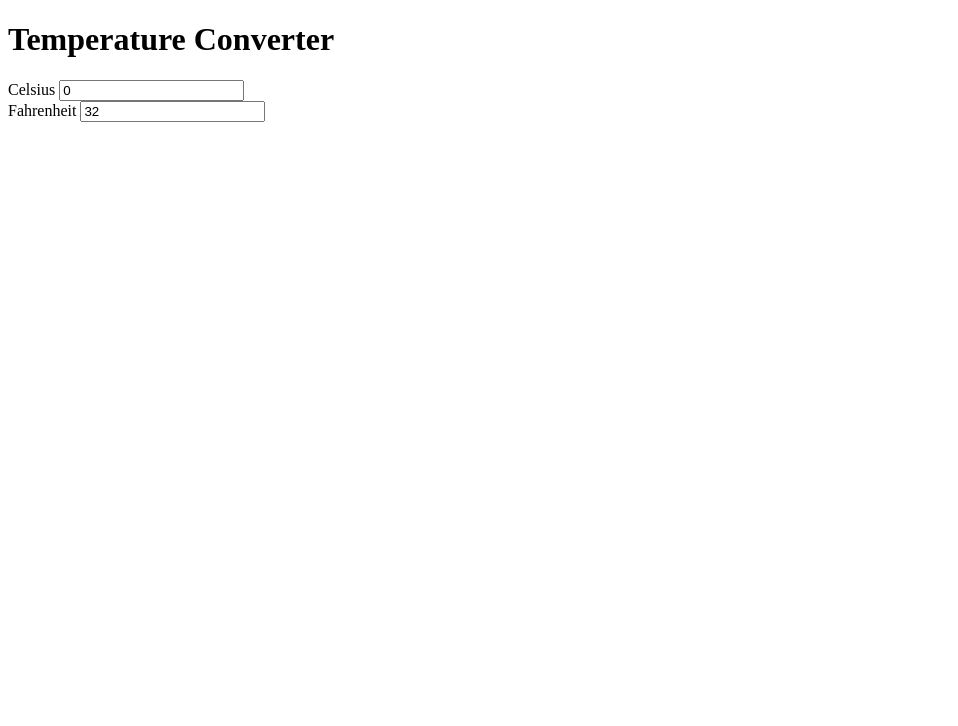
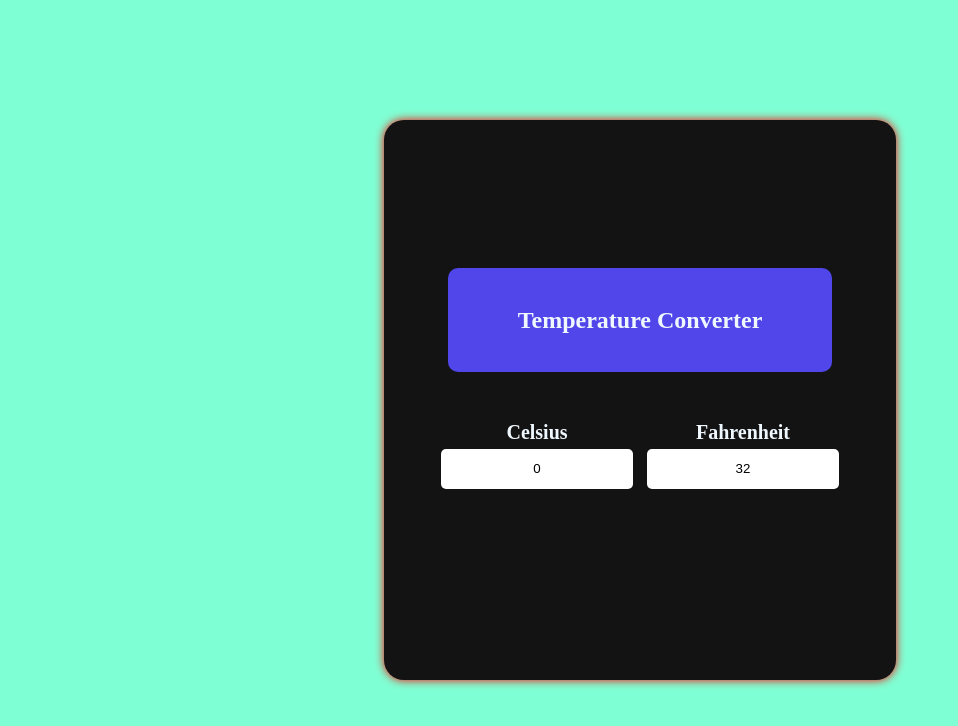
Before and after one commit to mailmesapna1/Temperature-converter, a plain HTML site: page index.html in a window 1280 px wide. Shown: the whole page, without its empty margins (0-958 px from the left). Drawn offline with Linux system fonts and the light colour scheme.

Commit message:
first commit

```diff
--- a/index.html
+++ b/index.html
@@ -1,22 +1,28 @@
 <!DOCTYPE html>
 <html lang="en">
   <head>
-    <meta charset="UTF-8">
-    <meta http-equiv="X-UA-Compatible" content="IE=edge">
-    <meta name="viewport" content="width=device-width, initial-scale=1.0">
+    <meta charset="UTF-8" />
+    <meta http-equiv="X-UA-Compatible" content="IE=edge" />
+    <meta name="viewport" content="width=device-width, initial-scale=1.0" />
     <title>Temperature-converter</title>
-    <link rel="stylesheet" href="style.css">
+    <link rel="stylesheet" href="style.css" />
   </head>
   <body>
+    <div class="main">
       <div class="container">
-        <h1 class="hed">Temperature Converter</h1>
+        <div class="heading">
+          <h2 class="hed">Temperature Converter</h2>
+        </div>
+        <div class="inp">
           <div class="inpdiv">
             <label for="cel"> Celsius</label>
-            <input type="number" name="" id="cel" value="0">
+            <input type="text" name="" id="cel" value="0" class="in" />
           </div>
           <div class="inpdiv">
             <label for="far"> Fahrenheit</label>
-            <input type="number" name="" id="far" value="32">
+            <input type="text" name="" id="far" value="32" class="in" />
+          </div>
+        </div>
       </div>
     </div>
     <script src="index.js"></script>
--- a/style.css
+++ b/style.css
@@ -0,0 +1,66 @@
+*{
+    margin: 0;
+    padding: 0;
+}
+.main{
+    background-color: aquamarine;
+    height: 100vh;
+    display: flex;
+    flex-direction: column;
+    align-items: center;
+    justify-content: center;
+}
+.container{
+    text-align: center;
+    border-radius: 20px;
+    box-shadow: 0px 0px 10px red;
+    justify-content: space-around;
+    background-color: rgb(19, 19, 19);
+    color: aliceblue;
+    height: 70vh;
+    width: 40vw;
+    display: flex;
+    flex-direction: column;
+    justify-content: center;
+    align-items: center;
+}
+.heading{
+    background-color: rgb(81, 70, 234);
+    /* color: aliceblue; */
+    height: 13vh;
+    width: 30vw;
+    border-radius: 10px;
+    display: flex;
+    justify-content: center;
+    align-items: center;
+    box-shadow: 0px 0px 0px rgb(122, 61, 228);
+}
+.inp{
+    /* background-color: coral; */
+    height: 20vh;
+    width: 39vw;
+    display: flex;
+    /* flex-direction: column; */
+    align-items: center;
+    justify-content: center;
+}
+.inpdiv{
+    display: flex;
+    flex-direction: column;
+    justify-content: space-evenly;
+    margin: 7px;
+}
+label{
+    font-size: 20px;
+    font-weight: bold;
+    margin: 5px;
+}
+input{
+    border-radius: 5px;
+    border: none;
+
+    height: 5vh;
+    width: 15vw;
+    text-align: center;
+    text-decoration: none;
+}
```
Lines whose indentation alone changed are shown as unchanged.
